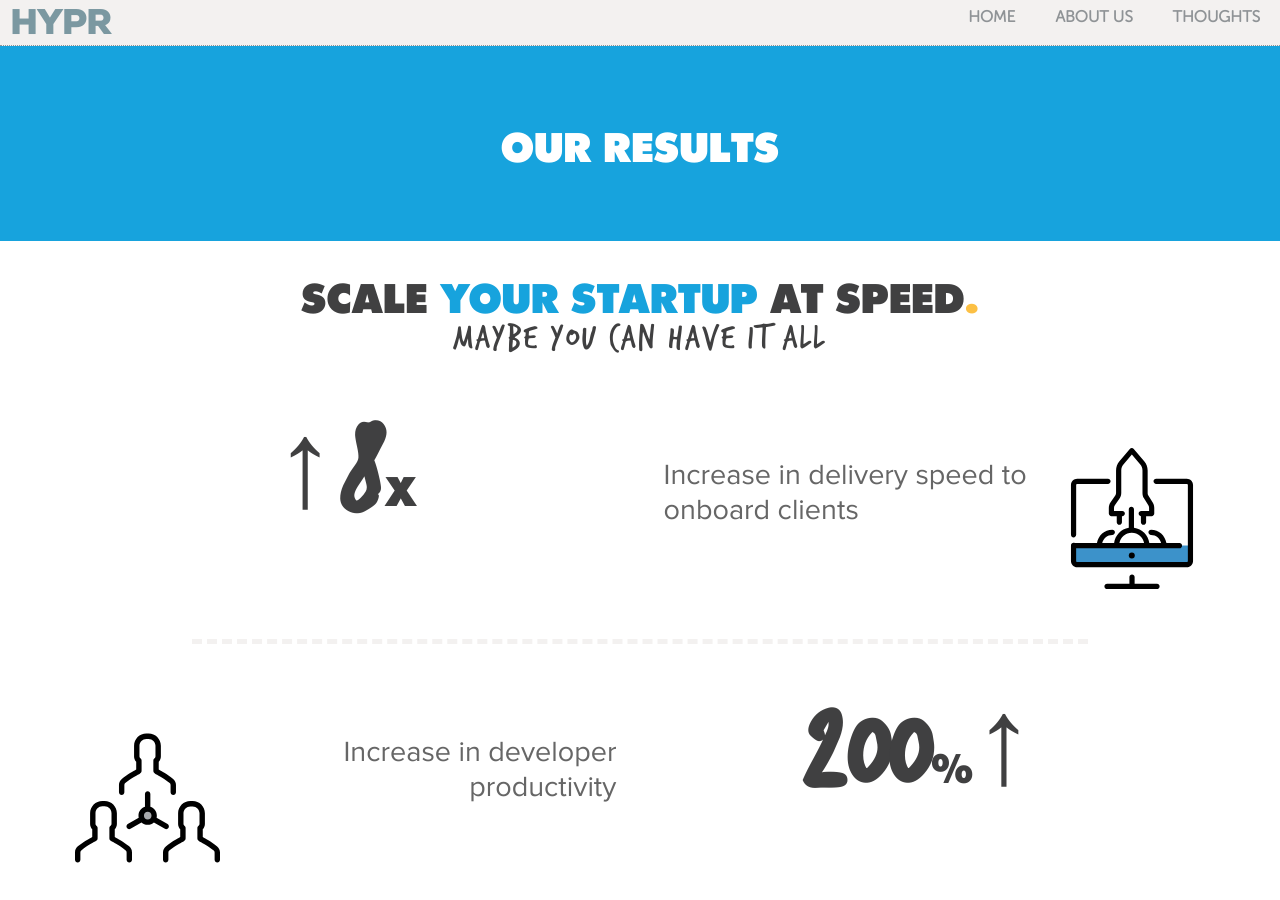
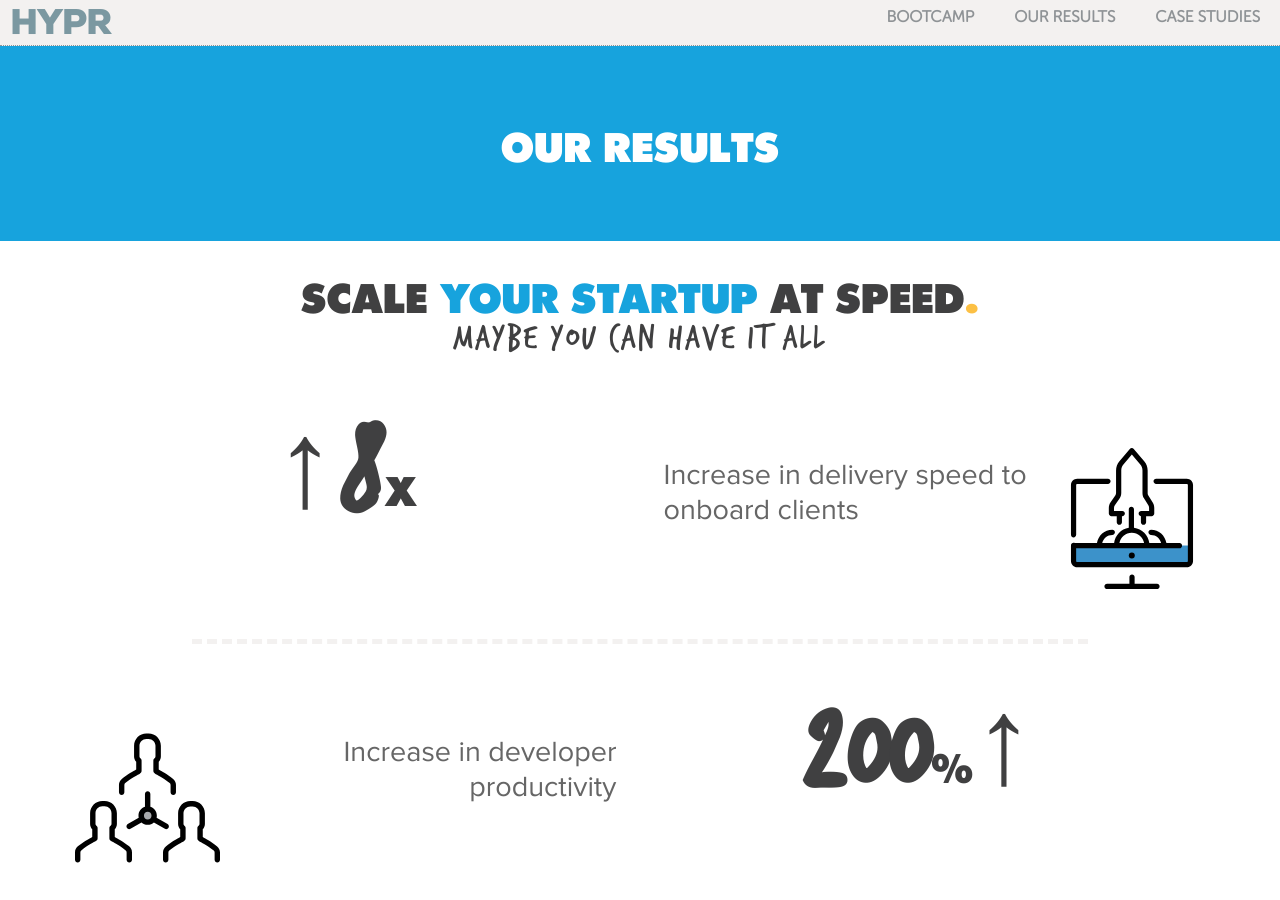
Before and after one commit to hyprnz/hyprnz.github.io, a Jekyll site: the page built from our-results.md, in a window 1280 px wide and 900 px high. Built offline with Jekyll 4.4.1, drawn with Linux system fonts in a browser that asks for light colours; some web fonts are replaced.

Commit message:
Rework structure and generate using jekyll

```diff
--- /dev/null
+++ b/_includes/navigation-extended.html
@@ -0,0 +1,10 @@
+<div class="navigation">
+<div>
+    <span class="navbar-hypr"><a href="{{site.url}}">HYPR</a></span>
+    <ul>
+        <li><a href="/case-studies">Case Studies</a></li>
+        <li><a href="/our-results">Our Results</a></li>
+        <li><a href="/bootcamp">Bootcamp</a></li>
+    </ul>
+</div>
+</div>
--- a/_layouts/case-studies.html
+++ b/_layouts/case-studies.html
@@ -2,7 +2,9 @@
 
 <html>
 <head>
-    <meta http-equiv="Content-Type" content="text/html; charset=UTF-8">
+
+    {% include meta.html %}
+
     <title>{{ page.title }} — Hypr Innovation Ltd</title>
 
     <link rel="stylesheet" type="text/css" href="/css/common.css"/>
@@ -14,7 +16,7 @@
 
 <body class="">
 
-{% include navigation.html %}
+{% include navigation-extended.html %}
 
 <div class="simple-header header-greyblue"><h1>{{ page.title }}</h1></div>
 
--- a/our-results.html
+++ b/_layouts/our-results.html
@@ -2,31 +2,23 @@
 
 <html>
 <head>
-    <meta http-equiv="Content-Type" content="text/html; charset=UTF-8">
-    <title>Our results - Hypr Innovation Ltd</title>
+
+    {% include meta.html %}
+
+    <title>{{ page.title }} - Hypr Innovation Ltd</title>
 
     <link rel="stylesheet" type="text/css" href="/css/common.css"/>
     <link rel="stylesheet" type="text/css" href="/css/font-nexa-black.css"/>
     <link rel="stylesheet" type="text/css" href="/css/font-museo-sans-rounded-300.css"/>
 
-    <link rel="stylesheet" type="text/css" href="./css/bootcamp.css"/>
+    <link rel="stylesheet" type="text/css" href="../css/bootcamp.css"/>
 </head>
 
 <body class="">
 
-<div class="navigation">
-    <div class="top-nav-collapse">
-        <span class="navbar-hypr"><a href="https://hypr.nz">HYPR</a></span>
-        <ul>
-            <li><a href="/thoughts">Thoughts</a></li>
-            <li><a href="/about">About Us</a></li>
-            <li><a href="/">Home</a></li>
-        </ul>
-    </div>
-</div>
+{% include navigation-extended.html %}
 
-
-<div class="simple-header header-blue"><h1>Our results</h1></div>
+<div class="simple-header header-blue"><h1>{{ page. title }}</h1></div>
 
 <section class="wrap chars">
     <div class="content-header center-align">
@@ -44,7 +36,7 @@
             </div>
             <div class="ourresults-column text text-left">
                 <div class="ourresults-image image-right">
-                    <img alt="increased speed" src="./images/startup.svg">
+                    <img alt="increased speed" src="../images/startup.svg">
                 </div>
                 <p class="result">Increase in delivery speed to onboard clients</p>
             </div>
@@ -59,7 +51,7 @@
             </div>
             <div class="ourresults-column text text-right">
                 <div class="ourresults-image image-left">
-                    <img alt="increased productivity" src="./images/teamwork.svg">
+                    <img alt="increased productivity" src="../images/teamwork.svg">
                 </div>
                 <p class="result">Increase in developer productivity</p>
             </div>
@@ -75,7 +67,7 @@
             </div>
             <div class="ourresults-column text text-left">
                 <div class="ourresults-image image-right">
-                    <img alt="decreased costs" src="./images/server.svg">
+                    <img alt="decreased costs" src="../images/server.svg">
                 </div>
                 <p class="result">Month-on-month reduction in hosting costs</p>
 
@@ -92,7 +84,7 @@
             </div>
             <div class="ourresults-column text text-right">
                 <div class="ourresults-image image-left">
-                    <img alt="increased ARR" src="./images/money.svg">
+                    <img alt="increased ARR" src="../images/money.svg">
                 </div>
                 <p class="result">Increase in annual recurring revenue</p>
             </div>
@@ -118,33 +110,8 @@
     </div>
 </section>
 
-<section class="wrap">
-    <div class="content-section">
-        <p>Icons made by <a href="http://www.flaticon.com/authors/gregor-cresnar" title="Gregor Cresnar">Gregor
-            Cresnar</a> from <a href="http://www.flaticon.com" title="Flaticon">www.flaticon.com</a> is licensed by <a
-                href="http://creativecommons.org/licenses/by/3.0/" title="Creative Commons BY 3.0" target="_blank">CC
-            3.0 BY</a>
-        <p>
-    </div>
-</section>
-
-<script>
-    (function (i, s, o, g, r, a, m) {
-        i['GoogleAnalyticsObject'] = r;
-        i[r] = i[r] || function () {
-            (i[r].q = i[r].q || []).push(arguments)
-        }, i[r].l = 1 * new Date();
-        a = s.createElement(o),
-                m = s.getElementsByTagName(o)[0];
-        a.async = 1;
-        a.src = g;
-        m.parentNode.insertBefore(a, m)
-    })(window, document, 'script', '//www.google-analytics.com/analytics.js', 'ga');
-
-    ga('create', 'UA-53992119-1', 'auto');
-    ga('send', 'pageview');
-
-</script>
+{% include icon-attribution.html %}
+{% include analytics.html %}
 
 </body>
 </html>
--- /dev/null
+++ b/our-results.md
@@ -0,0 +1,4 @@
+---
+title: OUr Results
+layout: our-results
+---
```
Also changed, not shown: _layouts/bootcamp.html (renamed from bootcamp.html, +7 -33 lines), bootcamp.md (added, +4 -0 lines).
